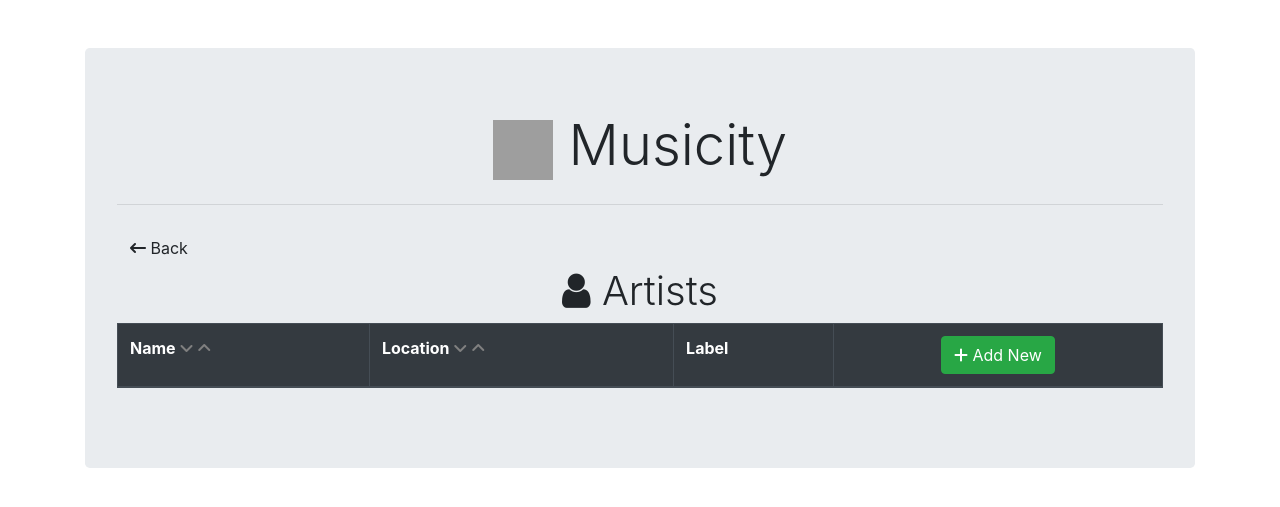
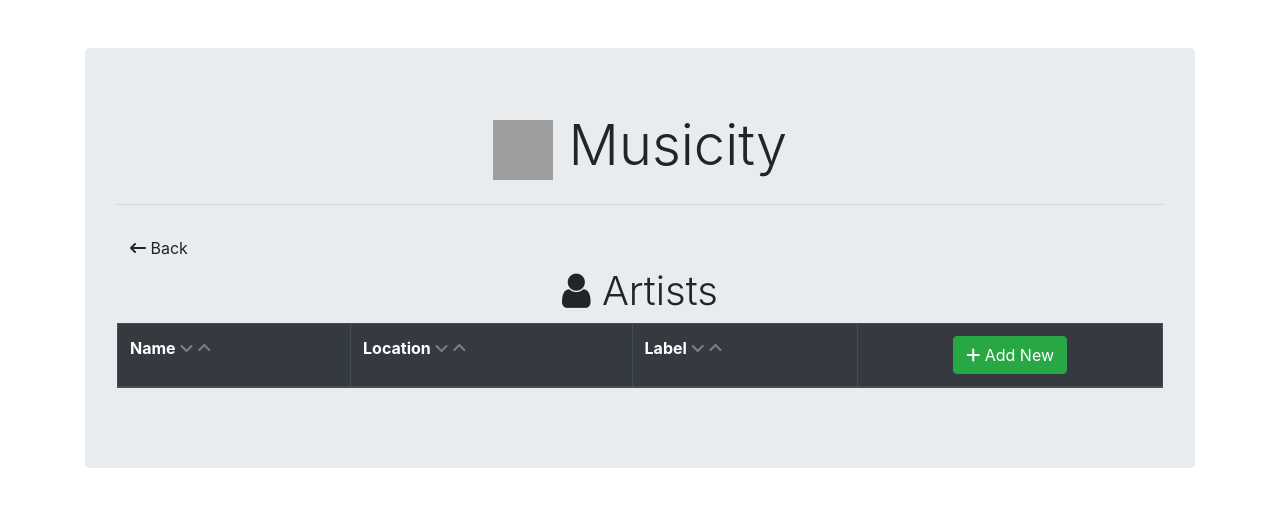
Before and after one commit to Chili404/Musicity, a Django app: page /musicity/artist/ in a window 1280 px wide. Shown: the top 507 px of the page. Run offline with Django 4.2, Linux system fonts and the light colour scheme; data that the repository does not hold is empty; some libraries are stand-ins or nearby versions; grey boxes are pictures that could not be loaded.

Commit message:
Added the sorting in label column in artist table

```diff
--- a/musicity_db/templates/musicity_db/artist_list.html
+++ b/musicity_db/templates/musicity_db/artist_list.html
@@ -30,6 +30,12 @@
                 </td>
                 <td>
                     Label
+                      <a href="{% url 'artist_sort_asc' 'location' %}">
+                        <i class="fa-solid fa-angle-down" style="color:gray"></i>
+                    </a>
+                    <a href="{% url 'artist_sort_dec' '-location' %}">
+                        <i class="fa-solid fa-angle-up" style="color:gray"></i>
+                    </a>
                 </td>
                 <td>
                     <div class="text-center">
```
